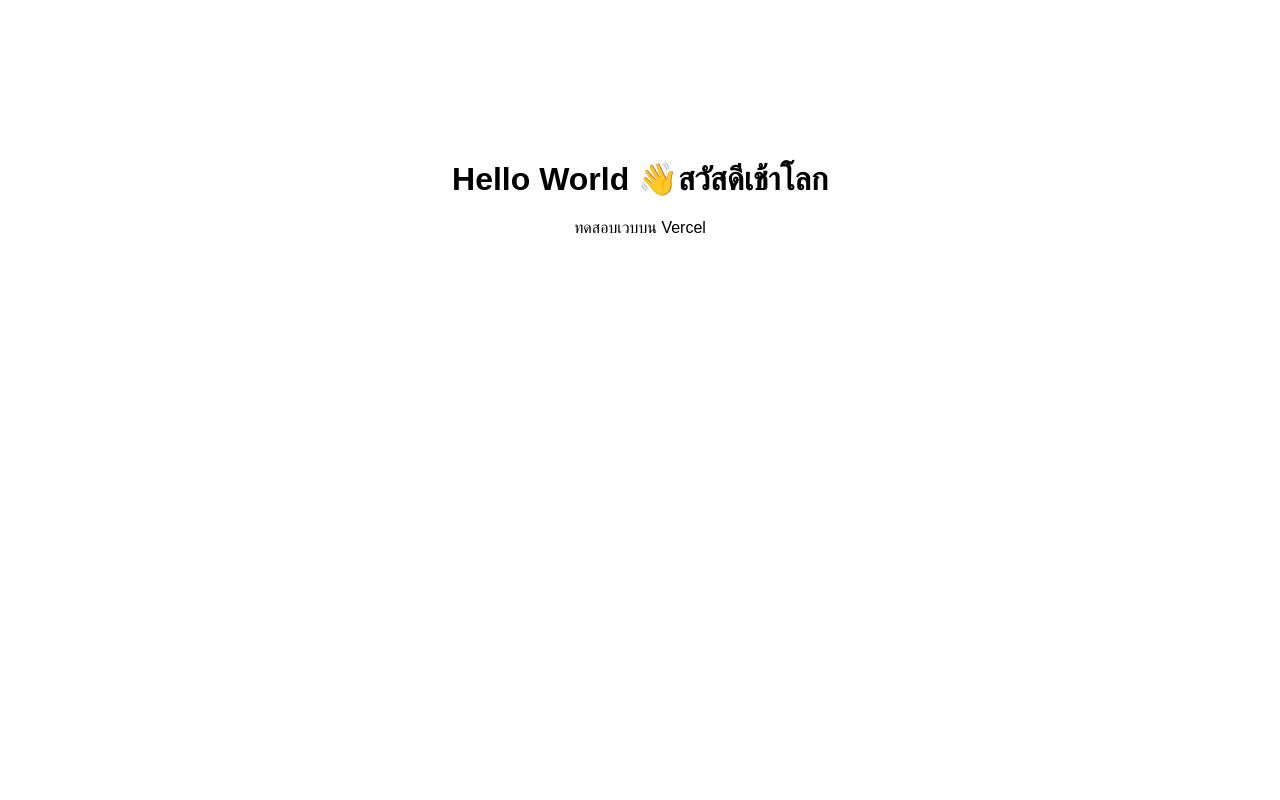
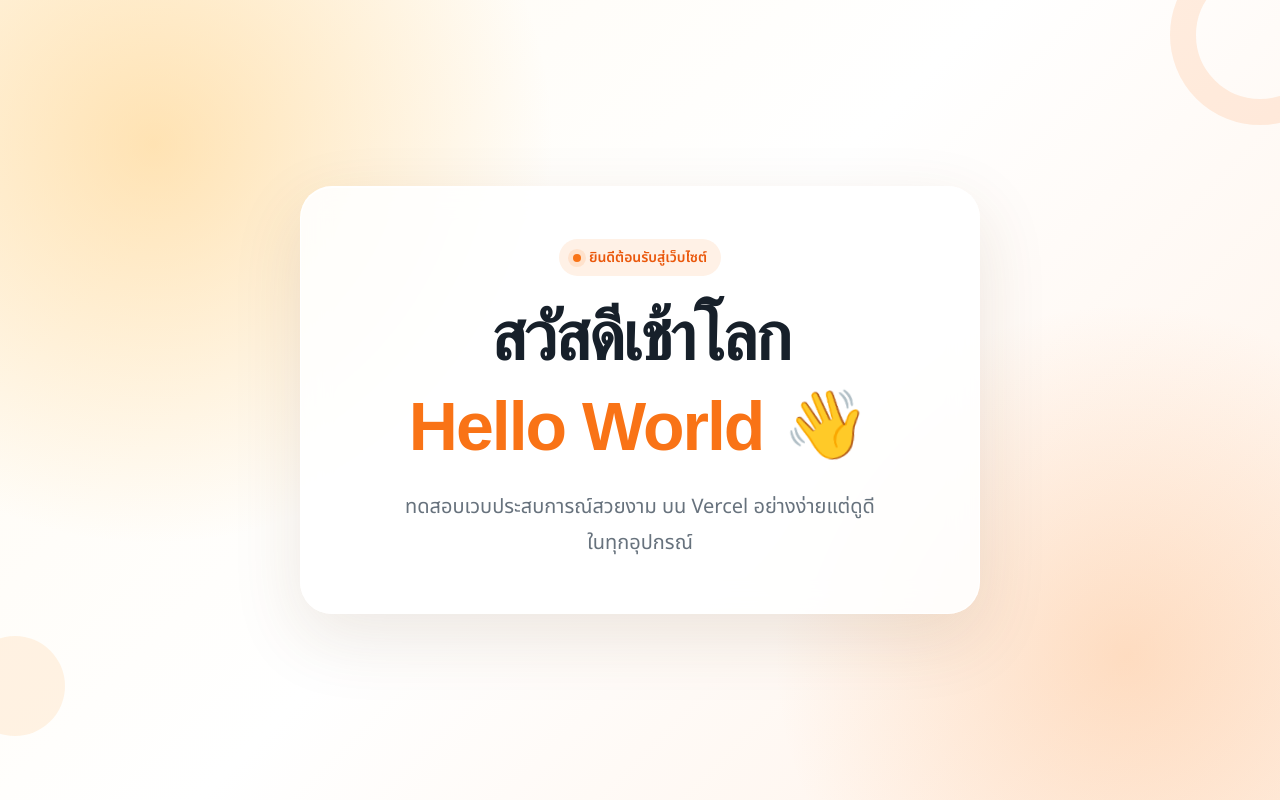
Before and after one commit to nopporn23/test_vercel, a plain HTML site: page index.html in a window 1280 px wide. Drawn offline with Linux system fonts and the light colour scheme; a web font is replaced by a local one.

Commit message:
ปรับหน้า index.html ใหม่ให้มีดีไซน์ที่สวยงามและรองรับมือถือ

```diff
--- a/index.html
+++ b/index.html
@@ -3,10 +3,155 @@
 <head>
   <meta charset="UTF-8">
   <meta name="viewport" content="width=device-width, initial-scale=1">
-  <title>Hello World</title>
+  <meta name="theme-color" content="#f97316">
+  <title>สวัสดีเช้าโลก</title>
+  <link rel="preconnect" href="https://fonts.googleapis.com">
+  <link rel="preconnect" href="https://fonts.gstatic.com" crossorigin>
+  <link href="https://fonts.googleapis.com/css2?family=Kodchasan:wght@400;500;600;700&family=Noto+Sans+Thai:wght@400;500;600&display=swap" rel="stylesheet">
+  <style>
+    :root {
+      --ink: #17202a;
+      --muted: #67727d;
+      --orange: #f97316;
+      --orange-dark: #ea580c;
+      --card: rgba(255, 255, 255, 0.88);
+    }
+
+    * { box-sizing: border-box; }
+
+    body {
+      min-height: 100vh;
+      margin: 0;
+      display: grid;
+      place-items: center;
+      overflow: hidden;
+      font-family: "Noto Sans Thai", sans-serif;
+      color: var(--ink);
+      background:
+        radial-gradient(circle at 12% 18%, rgba(255, 186, 73, .38), transparent 25rem),
+        radial-gradient(circle at 88% 82%, rgba(251, 146, 60, .25), transparent 22rem),
+        linear-gradient(135deg, #fffaf0 0%, #fff 48%, #fff1e6 100%);
+    }
+
+    .shape {
+      position: fixed;
+      border-radius: 999px;
+      pointer-events: none;
+    }
+
+    .shape-one {
+      width: 180px;
+      height: 180px;
+      right: -70px;
+      top: -55px;
+      border: 26px solid rgba(249, 115, 22, .12);
+    }
+
+    .shape-two {
+      width: 100px;
+      height: 100px;
+      left: -35px;
+      bottom: 8%;
+      background: rgba(253, 186, 116, .18);
+    }
+
+    main {
+      position: relative;
+      width: min(680px, calc(100% - 32px));
+      padding: clamp(28px, 6vw, 52px);
+      text-align: center;
+      border: 1px solid rgba(255, 255, 255, .9);
+      border-radius: 32px;
+      background: var(--card);
+      box-shadow:
+        0 24px 70px rgba(109, 64, 22, .12),
+        inset 0 1px 0 rgba(255, 255, 255, .9);
+      backdrop-filter: blur(14px);
+      animation: rise .8s cubic-bezier(.22, 1, .36, 1) both;
+    }
+
+    .badge {
+      display: inline-flex;
+      align-items: center;
+      gap: 8px;
+      margin-bottom: 20px;
+      padding: 8px 14px;
+      border-radius: 999px;
+      background: #fff1e6;
+      color: var(--orange-dark);
+      font-size: 14px;
+      font-weight: 600;
+    }
+
+    .badge::before {
+      content: "";
+      width: 8px;
+      height: 8px;
+      border-radius: 50%;
+      background: var(--orange);
+      box-shadow: 0 0 0 5px rgba(249, 115, 22, .12);
+    }
+
+    h1 {
+      margin: 0;
+      font-family: "Kodchasan", sans-serif;
+      font-size: clamp(38px, 9vw, 68px);
+      line-height: 1.2;
+      letter-spacing: -2px;
+    }
+
+    h1 span {
+      display: block;
+      margin-top: 8px;
+      color: var(--orange);
+    }
+
+    p {
+      max-width: 480px;
+      margin: 22px auto 0;
+      color: var(--muted);
+      font-size: clamp(17px, 3vw, 20px);
+      line-height: 1.8;
+    }
+
+    .sun {
+      display: inline-block;
+      margin: 0 4px;
+      animation: float 3s ease-in-out infinite;
+    }
+
+    @keyframes rise {
+      from { opacity: 0; transform: translateY(24px) scale(.98); }
+      to { opacity: 1; transform: translateY(0) scale(1); }
+    }
+
+    @keyframes float {
+      0%, 100% { transform: translateY(0) rotate(0); }
+      50% { transform: translateY(-4px) rotate(8deg); }
+    }
+
+    @media (max-width: 520px) {
+      main { border-radius: 24px; }
+      h1 { letter-spacing: -1px; }
+      .shape-one { width: 130px; height: 130px; }
+    }
+
+    @media (prefers-reduced-motion: reduce) {
+      main, .sun { animation: none; }
+    }
+  </style>
 </head>
-<body style="font-family:sans-serif;text-align:center;margin-top:20vh">
-  <h1>Hello World 👋สวัสดีเช้าโลก</h1>
-  <p>ทดสอบเวบบน Vercel</p>
+<body>
+  <div class="shape shape-one" aria-hidden="true"></div>
+  <div class="shape shape-two" aria-hidden="true"></div>
+
+  <main>
+    <div class="badge">ยินดีต้อนรับสู่เว็บไซต์</div>
+    <h1>
+      สวัสดีเช้าโลก
+      <span>Hello World <b class="sun">👋</b></span>
+    </h1>
+    <p>ทดสอบเวบประสบการณ์สวยงาม บน Vercel อย่างง่ายแต่ดูดีในทุกอุปกรณ์</p>
+  </main>
 </body>
 </html>
```
